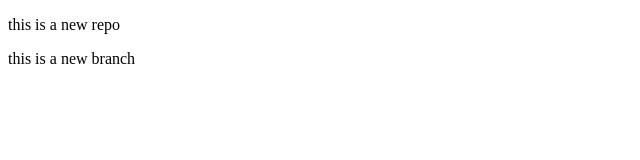
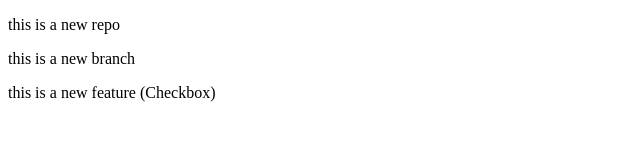
Before and after one commit to RutuVishwa/localrepo, a plain HTML site: page index.html in a window 1280 px wide. Shown: the whole page, without its empty margins (0-640 px from the left). Drawn offline with Linux system fonts and the light colour scheme.

Commit message:
checkbox added

```diff
--- a/index.html
+++ b/index.html
@@ -8,5 +8,6 @@
 <body>
     <p>this is a new repo</p>
     <p>this is a new branch</p>
+    <p> this is a new feature (Checkbox)</p>
 </body>
 </html>
```
